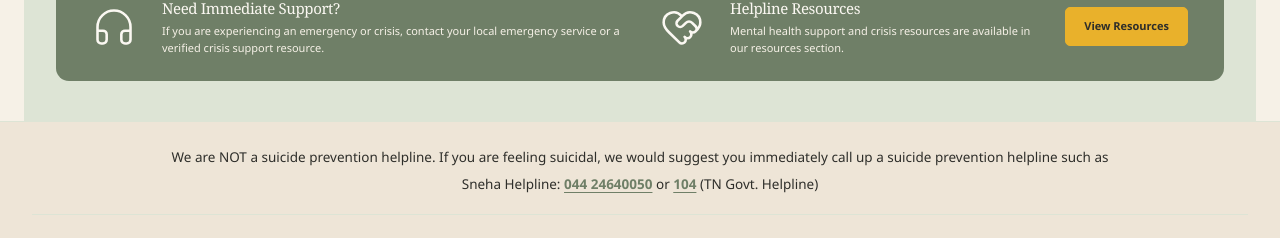
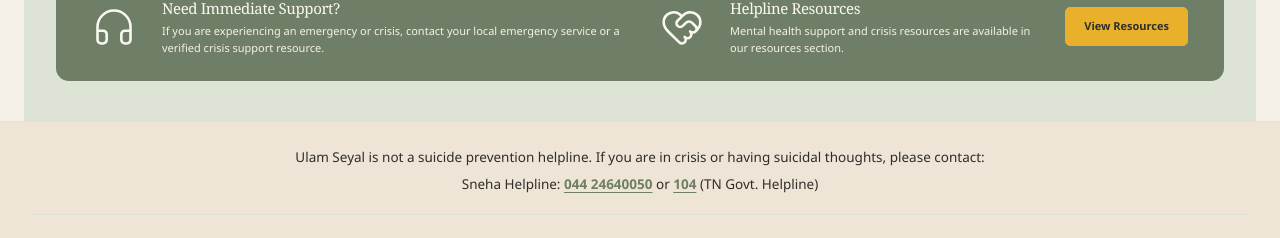
Before and after one commit to 1997mahesh/ulam, a Next.js app: page / in a window 1280 px wide. Shown: the part 2669-2907 px from the top of the page. Built offline with nearby package versions, Linux system fonts and the light colour scheme; no server answers; the database is empty.

Commit message:
Update disclaimer text in footer component

```diff
--- a/components/footer.tsx
+++ b/components/footer.tsx
@@ -91,7 +91,7 @@ export function Footer({ settings }: { settings: SiteSettings }) {
         <div className="footer-disclaimer-content">
           <p>
             <span>
-              We are NOT a suicide prevention helpline. If you are feeling suicidal, we would suggest you immediately call up a suicide prevention helpline such as
+              Ulam Seyal is not a suicide prevention helpline. If you are in crisis or having suicidal thoughts, please contact:
             </span>
             <span className="disclaimer-line-break">
               Sneha Helpline:{" "}
```
